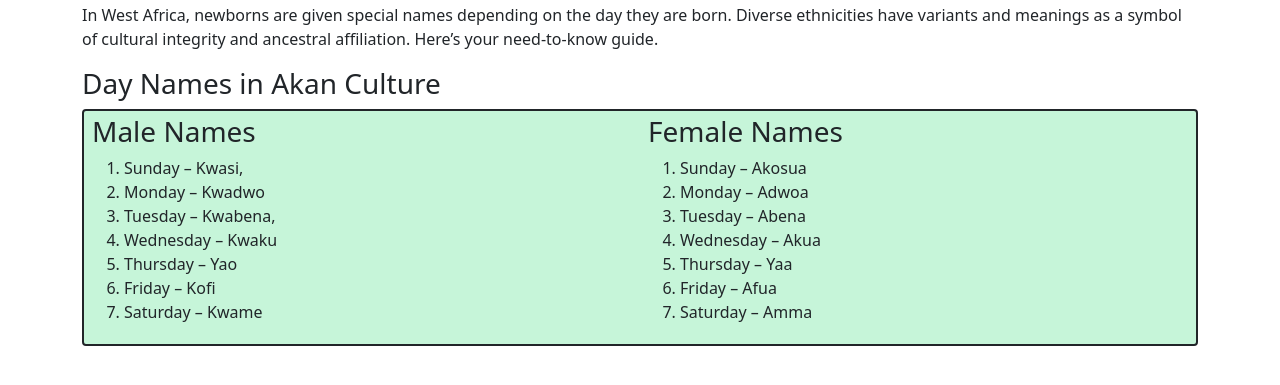
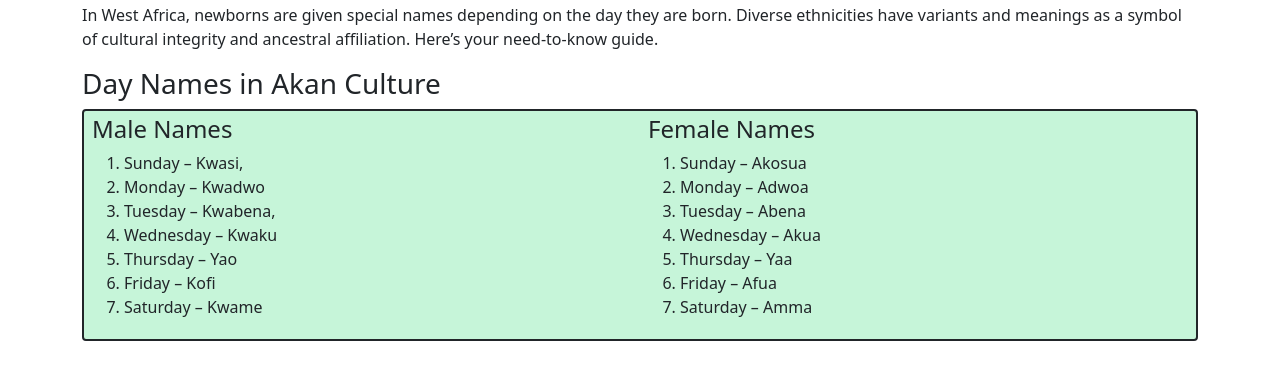
Before and after one commit to NancyWachiuri/akan-name, a plain HTML site: page index.html in a window 1280 px wide. Shown: the part 53-438 px from the top of the page. Drawn offline with Linux system fonts and the light colour scheme.

```diff
--- a/index.html
+++ b/index.html
@@ -12,7 +12,7 @@
     <p>In West Africa, newborns are given special names depending on the day they are born. Diverse ethnicities have variants and meanings as a symbol of cultural integrity and ancestral affiliation. Here’s your need-to-know guide. </p>
     <h3>Day Names in Akan Culture</h3>
     <div class="test-box" >
-      <h3>Male Names </h3>
+      <h4>Male Names </h4>
       <ol>
       <div class="column">
       <li>Sunday – Kwasi,</li>
@@ -24,7 +24,7 @@
         <li>Saturday – Kwame</li>
         <div>
      </ol>
-     <h3>Female Names</h3>
+     <h4>Female Names</h4>
      <ol>
       <li>Sunday – Akosua</li>
         <li>Monday – Adwoa</li>
```
